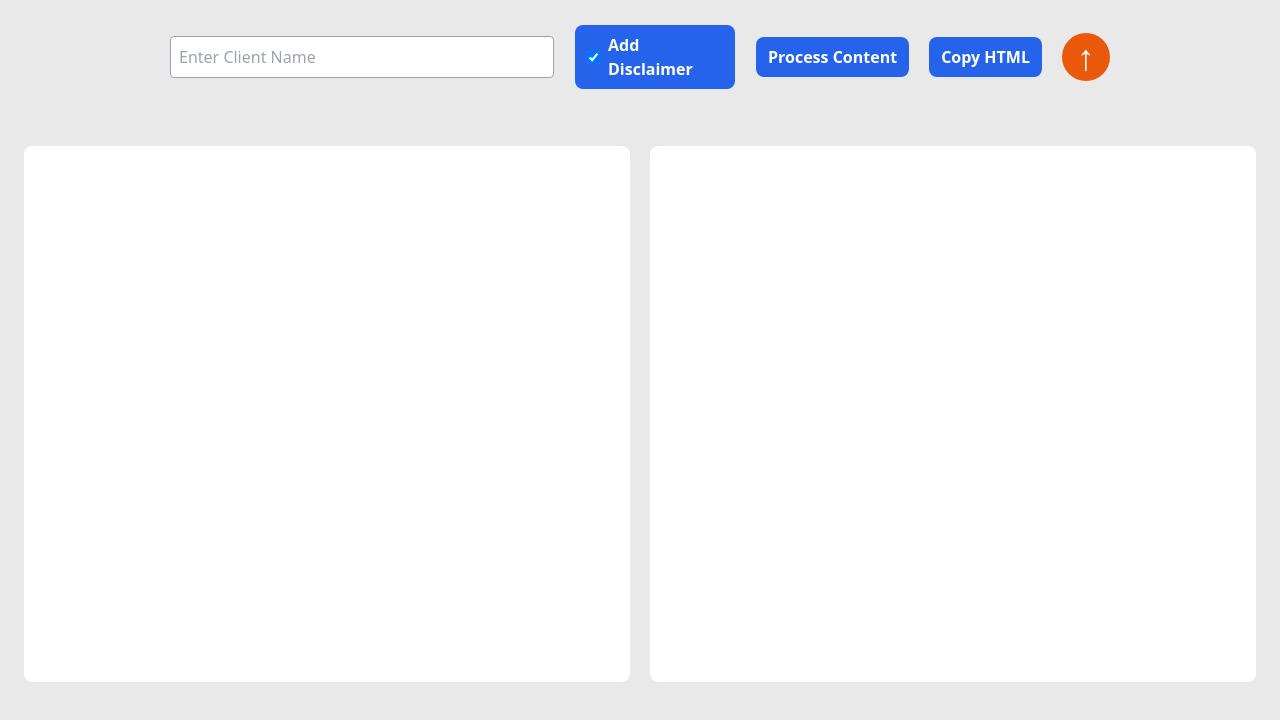
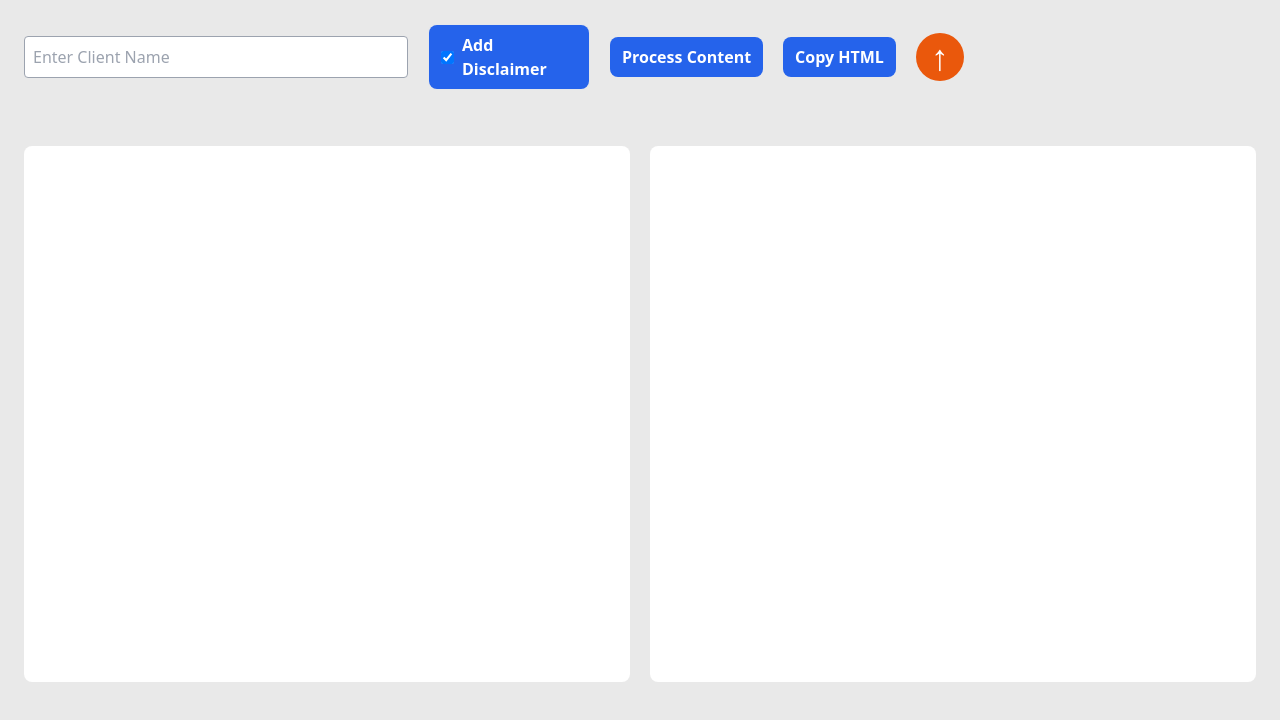
Before and after one commit to morsepk/content, a Next.js app: page / in a window 1280 px wide. Shown: the top 720 px of the page. Built offline with nearby package versions, Linux system fonts and the light colour scheme.

Commit message:
Update page.js

```diff
--- a/app/page.js
+++ b/app/page.js
@@ -403,7 +403,7 @@ export default function Home() {
     <main className="min-h-screen bg-[#e9e9e9] text-white flex flex-col items-center p-6">
 
 
-      <div className="getClient flex items-center justify-start mb-1 gap-x-5">
+      <div className="getClient flex items-center justify-start self-start mb-1 gap-x-5">
         <input
           type="text"
           placeholder="Enter Client Name"
```
